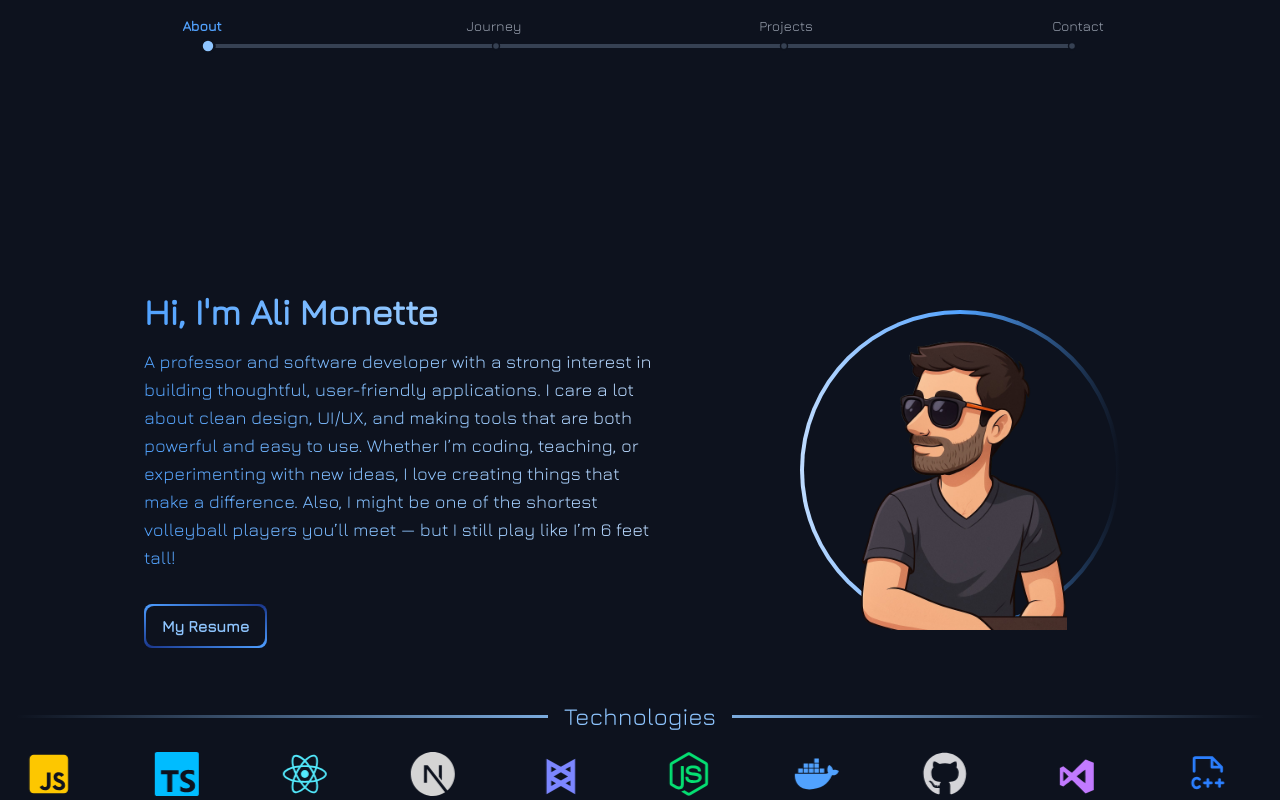
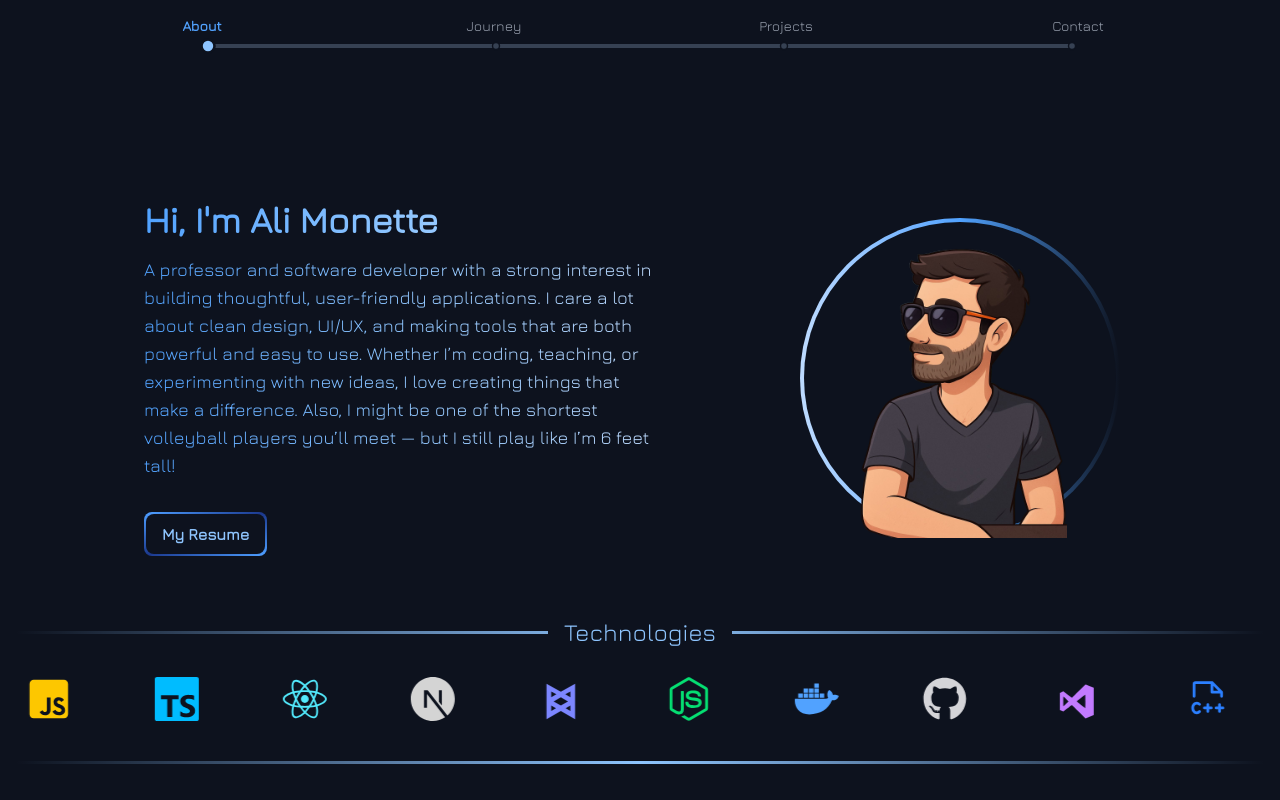
Before and after one commit to SaltedAlmond/portfolio, a Next.js app: page / in a window 1280 px wide. Shown: the top 800 px of the page. Built offline with nearby package versions, Linux system fonts and the light colour scheme; no server answers.

Commit message:
Potential fix for bigger screens to be displayed properly

```diff
--- a/src/components/About.tsx
+++ b/src/components/About.tsx
@@ -4,7 +4,7 @@ import { motion } from "framer-motion";
 
 export default function About() {
   return (
-    <div className="bg-[#0d121e] min-h-screen flex flex-col items-center justify-between pt-10 md:pt-24 px-4">
+    <div className="bg-[#0d121e] min-h-screen flex flex-col items-center justify-between pt-10 md:pt-1 xlg:pt-24 px-4">
       {/* Top section: text + image side by side */}
       <div className="flex flex-col md:flex-row items-center justify-center w-full max-w-6xl gap-12 pt-16 md:pt-32 mb-8">
         {/* Left: About Me Text */}
```
